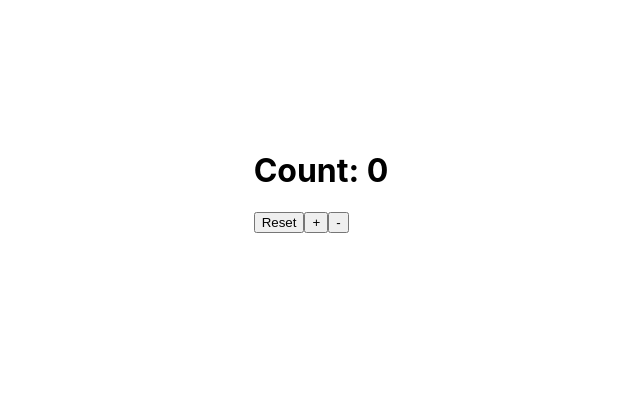
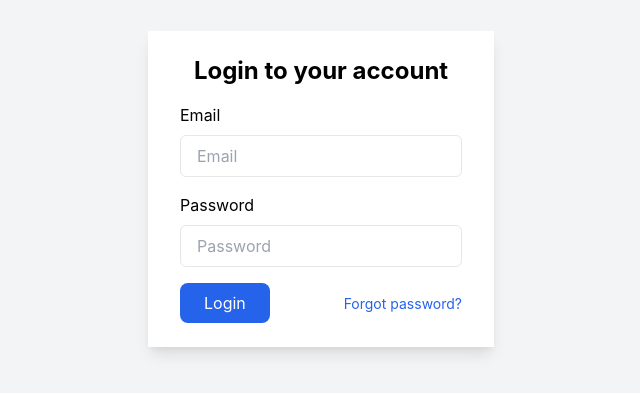
Before and after one commit to HlaingMinThan/React-Beyond-The-Basic, a React (Create React App) app: page / in a window 1280 px wide. Shown: the part 219-612 px from the top of the page, without its empty margins (319-959 px from the left). Built offline with nearby package versions, Linux system fonts and the light colour scheme.

Commit message:
simple login form done

```diff
--- a/public/index.html
+++ b/public/index.html
@@ -25,6 +25,10 @@
       Learn how to configure a non-root public URL by running `npm run build`.
     -->
     <title>React App</title>
+    <link
+      href="https://unpkg.com/tailwindcss@^2/dist/tailwind.min.css"
+      rel="stylesheet"
+    />
   </head>
   <body>
     <noscript>You need to enable JavaScript to run this app.</noscript>
--- a/src/App.js
+++ b/src/App.js
@@ -1,7 +1,8 @@
 import './App.css'
-import Counter from './components/counter/Counter'
+import Login from './Auth/Login';
+
 function App() {
-  return <Counter></Counter>
+  return <Login></Login>
 }
 
 export default App;
--- /dev/null
+++ b/src/Auth/Login.jsx
@@ -0,0 +1,46 @@
+import React from "react";
+
+export default function Login() {
+  return (
+    <div className="flex items-center justify-center min-h-screen bg-gray-100">
+      <div className="px-8 py-6 mt-4 text-left bg-white shadow-lg">
+        <h3 className="text-2xl font-bold text-center">
+          Login to your account
+        </h3>
+        <form action="">
+          <div className="mt-4">
+            <div>
+              <label class="block" for="email">
+                Email
+              </label>
+              <input
+                type="text"
+                placeholder="Email"
+                class="w-full px-4 py-2 mt-2 border rounded-md focus:outline-none focus:ring-1 focus:ring-blue-600"
+              />
+            </div>
+            <div class="mt-4">
+              <label class="block">Password</label>
+              <input
+                type="password"
+                placeholder="Password"
+                class="w-full px-4 py-2 mt-2 border rounded-md focus:outline-none focus:ring-1 focus:ring-blue-600"
+              />
+            </div>
+            <div className="flex items-baseline justify-between">
+              <button className="px-6 py-2 mt-4 text-white bg-blue-600 rounded-lg hover:bg-blue-900">
+                Login
+              </button>
+              <a
+                href="/forget-password"
+                className="text-sm text-blue-600 hover:underline"
+              >
+                Forgot password?
+              </a>
+            </div>
+          </div>
+        </form>
+      </div>
+    </div>
+  );
+}
```
